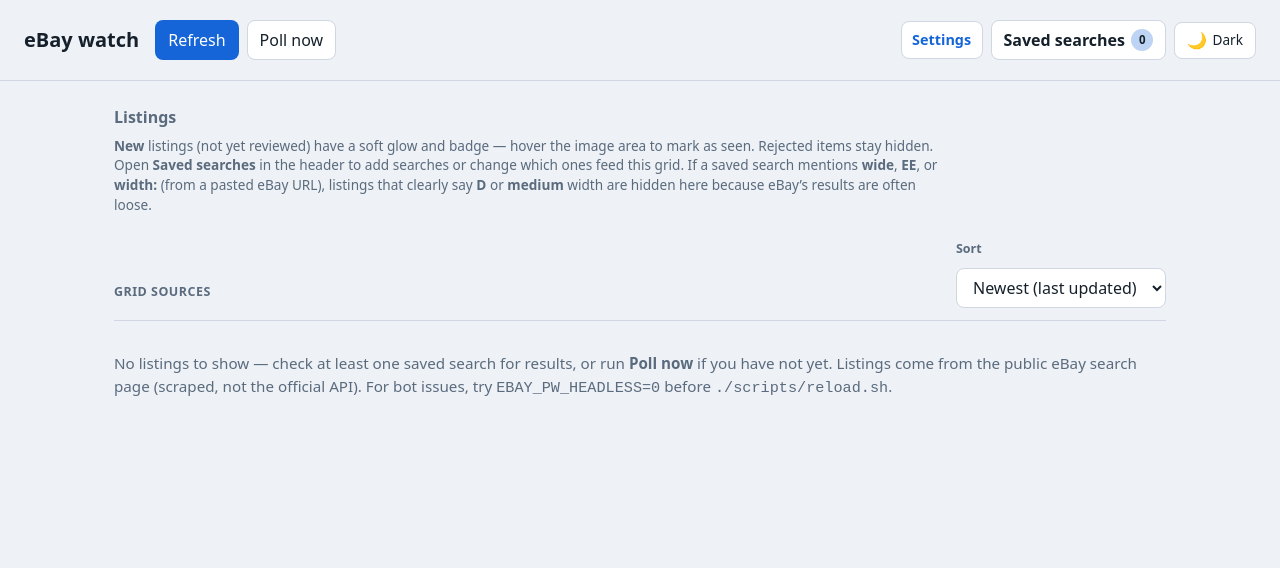
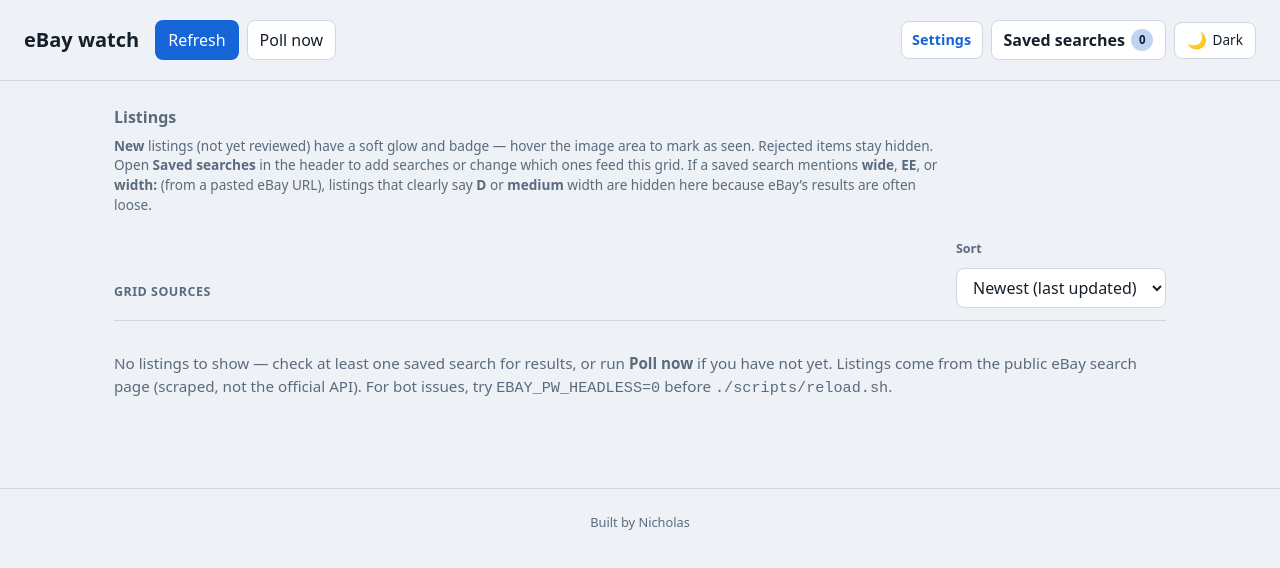
Before and after one commit to niski84/ebay-watch, a website: page web/index.html in a window 1280 px wide. Drawn offline with Linux system fonts and the light colour scheme; no server answers.

Commit message:
patch-hatch: Add an attribution at the bottom of the site for Nicholas
Automated fix for: Add a footer attribution at the bottom of the site crediting Nicholas as the creator.

Co-Authored-By: Patch Hatch <noreply@patch-hatch.dev>

```diff
--- a/web/index.html
+++ b/web/index.html
@@ -786,6 +786,9 @@
       <p class="empty" id="items-empty" data-testid="items-empty">No listings to show — check at least one saved search for results, or run <strong>Poll now</strong> if you have not yet. Listings come from the public eBay search page (scraped, not the official API). For bot issues, try <code>EBAY_PW_HEADLESS=0</code> before <code>./scripts/reload.sh</code>.</p>
     </section>
   </main>
+  <footer style="text-align:center;padding:1.5rem;margin-top:2rem;color:var(--muted,#888);font-size:0.8rem;border-top:1px solid var(--border,#333);">
+    Built by Nicholas
+  </footer>
   <div id="lightbox" class="lightbox" hidden data-testid="lightbox">
     <button type="button" class="lightbox-scrim" id="lightbox-scrim" aria-label="Close gallery"></button>
     <div class="lightbox-panel" role="dialog" aria-modal="true" aria-label="Listing photos">
```
